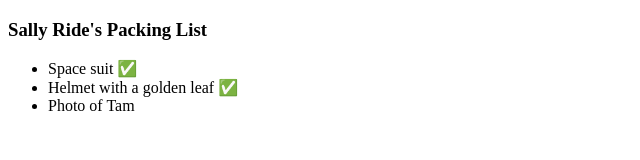
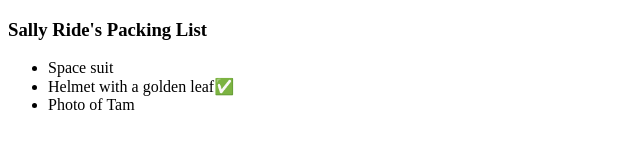
Before and after one commit to WabukoWabuko/LearningReactTS-JS, a React (Vite) app: page / in a window 1280 px wide. Shown: the top 160 px of the page, without its empty margins (0-640 px from the left). Built offline with nearby package versions, Linux system fonts and the light colour scheme.

Commit message:
Ternary operator on JSX

```diff
--- a/src/App.jsx
+++ b/src/App.jsx
@@ -19,8 +19,13 @@
 
 
 function Item({ name, isPacked }) {
-  if (isPacked){return <li className="items">{name} ✅</li>;}
-  return <li className="items">{name}</li>;
+  return (
+    <li className="item">
+      {isPacked ? name + "✅" : name}
+    </li>
+  )
+  // if (isPacked){return <li className="items">{name} ✅</li>;}
+  // return <li className="items">{name}</li>;
 }
 
 export default function PackingList() {
@@ -29,7 +34,7 @@ export default function PackingList() {
       <h1>Sally Ride's Packing List</h1>
       <ul>
         <Item
-          isPacked={true}
+          isPacked={false}
           name="Space suit"
         />
         <Item
```
